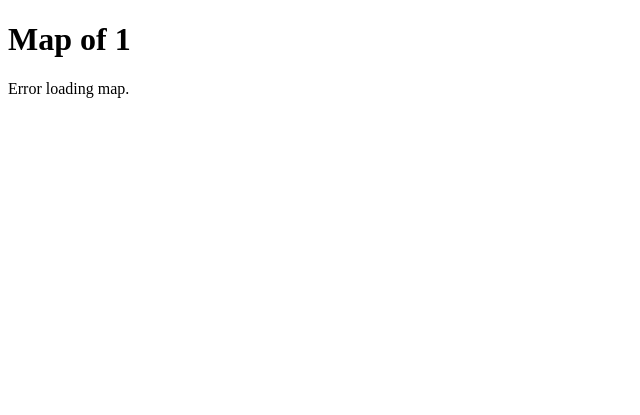
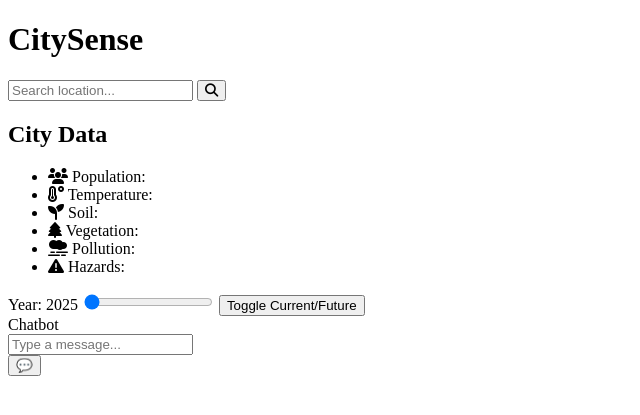
Before and after one commit to TOJI-ZINGY/citysense, a Django app: page /map/1 in a window 1280 px wide. Shown: the top 415 px of the page, without its empty margins (0-640 px from the left). Run offline with Django 5.2, Linux system fonts and the light colour scheme; some libraries are stand-ins or nearby versions.

Commit message:
Update giza.html

```diff
--- a/citysense/map/templates/map/giza.html
+++ b/citysense/map/templates/map/giza.html
@@ -1,49 +1,57 @@
 {% load static %}
 
 <!DOCTYPE html>
-<html>
-  <head>
-    <title>Map of {{ city }}</title>
-  </head>
-  <body>
-    <h1>Map of {{ city }}</h1>
+<html lang="en">
+<head>
+  <meta charset="UTF-8" />
+  <meta name="viewport" content="width=device-width, initial-scale=1.0" />
+  <title>CitySense Map</title>
+  <link rel="stylesheet" href="style.css" />
+  <link rel="stylesheet" href="https://unpkg.com/leaflet/dist/leaflet.css" />
+  <link rel="stylesheet" href="https://cdnjs.cloudflare.com/ajax/libs/font-awesome/6.4.0/css/all.min.css">
+</head>
+<body>
+
+  <header>
+    <h1>CitySense</h1>
+    <div class="search-container">
+      <input type="text" id="search-input" placeholder="Search location..." />
+      <button id="search-btn"><i class="fa fa-search"></i></button>
+    </div>
+  </header>
+
+  <main>
     <div id="map"></div>
 
-    <script>
-      const cityName = "{{ city }}";
+    <aside id="sidebar">
+      <h2 id="city-title">City Data</h2>
+      <ul>
+        <li id="population"><i class="fa-solid fa-users"></i> Population: </li>
+        <li id="temperature"><i class="fa-solid fa-temperature-high"></i> Temperature: </li>
+        <li id="soil"><i class="fa-solid fa-seedling"></i> Soil: </li>
+        <li id="vegetation"><i class="fa-solid fa-tree"></i> Vegetation: </li>
+        <li id="pollution"><i class="fa-solid fa-smog"></i> Pollution: </li>
+        <li id="hazards"><i class="fa-solid fa-triangle-exclamation"></i> Hazards: </li>
+      </ul>
+    </aside>
+  </main>
 
-      async function initMap() {
-        try {
-          const response = await fetch(`https://maps.googleapis.com/maps/api/geocode/json?address=${encodeURIComponent(cityName)}&key={{ apikey }}`);
-          const data = await response.json();
+  <div class="timeline-controls">
+    <label for="year-slider">Year: <span id="year-label">2025</span></label>
+    <input type="range" id="year-slider" min="2025" max="2035" value="2025" step="5">
+    <button id="toggle-btn">Toggle Current/Future</button>
+  </div>
 
-          if (data.status === "OK") {
-            const location = data.results[0].geometry.location;
-            const map = new google.maps.Map(document.getElementById("map"), {
-              zoom: 10,
-              center: location,
-            });
-            new google.maps.Marker({
-              position: location,
-              map: map,
-              title: cityName,
-            });
-          } else {
-            document.getElementById("map").innerText = "City not found.";
-          }
-        } catch (error) {
-          console.error(error);
-          document.getElementById("map").innerText = "Error loading map.";
-        }
-      }
-    </script>
+  <footer>
+    <div id="chatbot-window">
+      <div id="chatbot-header">Chatbot</div>
+      <div id="chatbot-messages"></div>
+      <input type="text" id="chatbot-input" placeholder="Type a message..." />
+    </div>
+    <button id="chatbot-btn">💬</button>
+  </footer>
 
-    <script
-      async
-      defer
-      src="https://maps.googleapis.com/maps/api/js?key={{ apikey }}&callback=initMap">
-    </script>
-
-    <!-- idk what the data code will be like but js know that it will prob be a variable prob smt like a list -->
-  </body>
+  <script src="https://unpkg.com/leaflet/dist/leaflet.js"></script>
+  <script src="map.js"></script>
+</body>
 </html>
```
